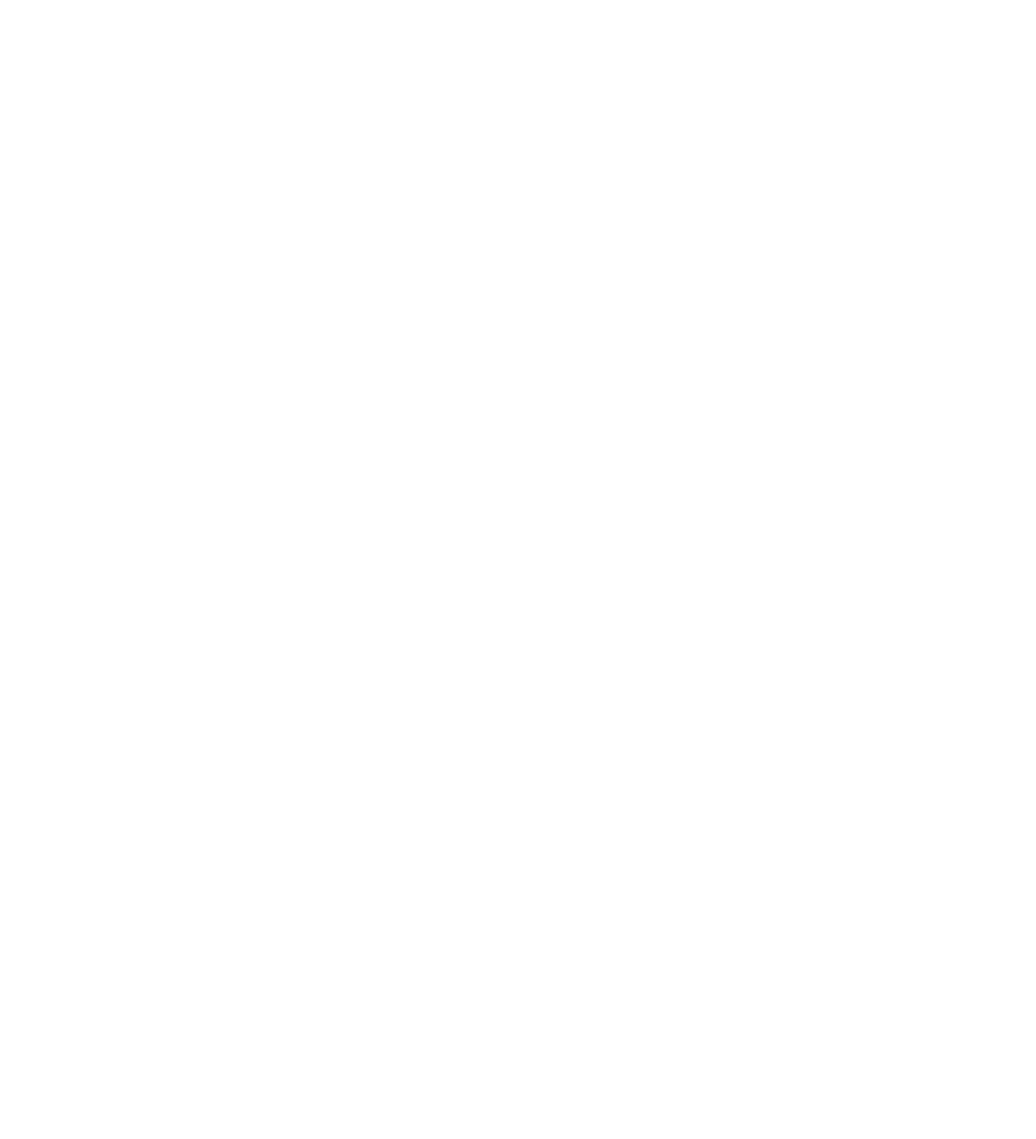
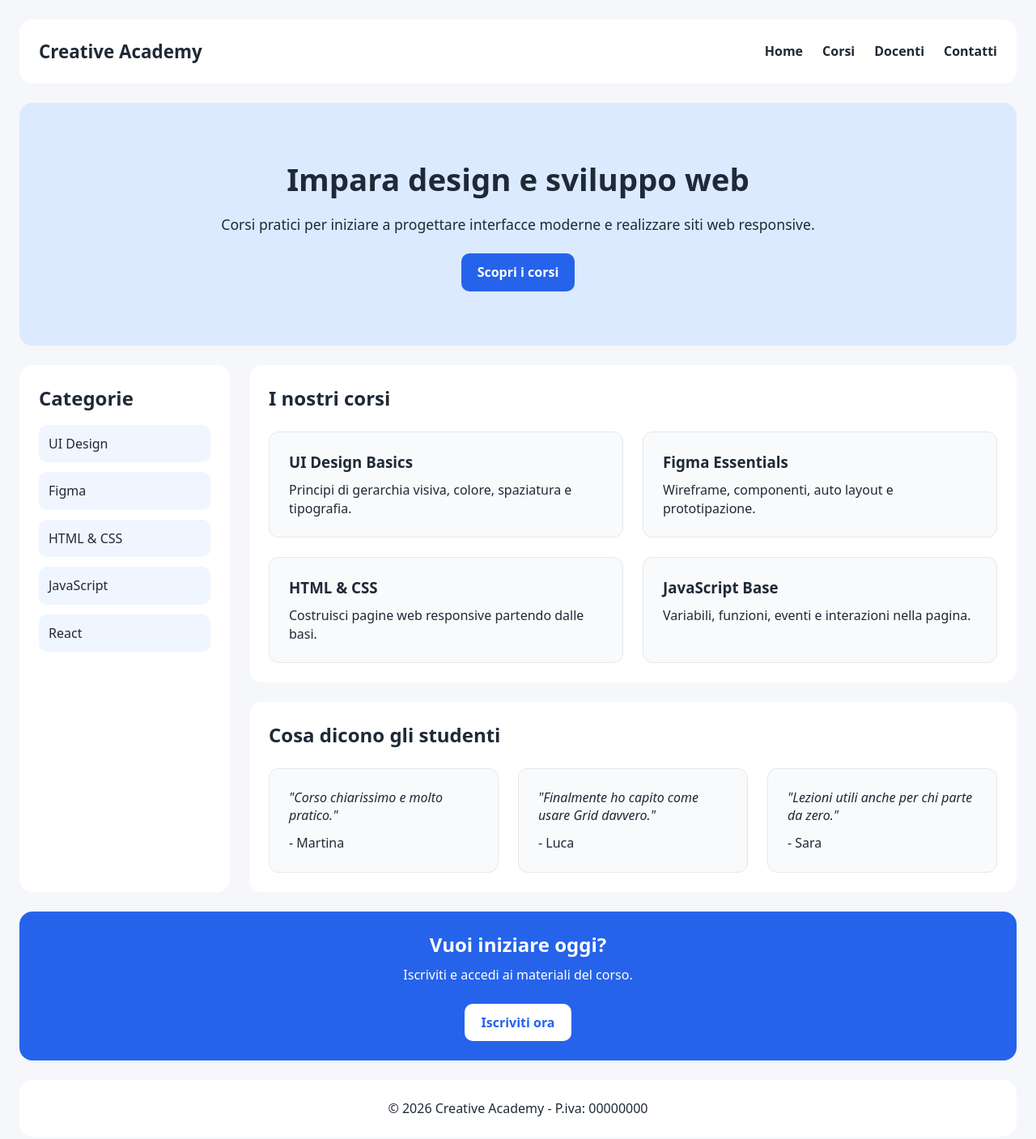
Before and after one commit to Milo-UI/B22-418, a plain HTML site: page esercizi/css-grid/index.html in a window 1280 px wide. Shown: the whole page at 81% size. Before the commit the page ends 800 px from the top, so only its background shows below. Drawn offline with Linux system fonts and the light colour scheme; files that its build step writes are made by us from their sources.

Commit message:
bootstrap

```diff
--- a/esercizi/css-grid/index.html
+++ b/esercizi/css-grid/index.html
@@ -4,6 +4,7 @@
     <meta charset="UTF-8">
     <meta name="viewport" content="width=device-width, initial-scale=1.0">
     <title>Exercise Grid Layout</title>
+
     <link rel="stylesheet" href="style.css">
 </head>
 <body>
@@ -59,5 +60,125 @@
         - Per il responsive puoi usare una o più media query.
     -->
 
+    <div class="page-layout">
+
+        <header class="header">
+            <div class="logo">Creative Academy</div>
+
+            <nav class="nav">
+                <a href="#!">Home</a>
+                <a href="#!">Corsi</a>
+                <a href="#!">Docenti</a>
+                <a href="#!">Contatti</a>
+            </nav>
+        </header>
+
+        <section class="hero">
+            <div class="hero-content">
+                <h1>Impara design e sviluppo web</h1>
+
+                <p>
+                    Corsi pratici per iniziare a progettare interfacce moderne e realizzare siti web responsive.
+                </p>
+
+                <a href="#!" class="btn">Scopri i corsi</a>
+            </div>
+        </section>
+
+        <aside class="sidebar">
+            <h2>Categorie</h2>
+
+            <ul>
+                <li>UI Design</li>
+                <li>Figma</li>
+                <li>HTML & CSS</li>
+                <li>JavaScript</li>
+                <li>React</li>
+            </ul>
+        </aside>
+
+        <main class="courses">
+            <h2>I nostri corsi</h2>
+
+            <div class="courses-grid">
+                <article class="card">
+                    <h3>UI Design Basics</h3>
+
+                    <p>
+                        Principi di gerarchia visiva, colore, spaziatura e tipografia.
+                    </p>
+                </article>
+
+                <article class="card">
+                    <h3>Figma Essentials</h3>
+
+                    <p>
+                        Wireframe, componenti, auto layout e prototipazione.
+                    </p>
+                </article>
+
+                <article class="card">
+                    <h3>HTML & CSS</h3>
+
+                    <p>
+                        Costruisci pagine web responsive partendo dalle basi.
+                    </p>
+                </article>
+
+                <article class="card">
+                    <h3>JavaScript Base</h3>
+
+                    <p>
+                        Variabili, funzioni, eventi e interazioni nella pagina.
+                    </p>
+                </article>
+            </div>
+        </main>
+
+        <section class="reviews">
+            <h2>Cosa dicono gli studenti</h2>
+
+            <div class="reviews-grid">
+                <article class="card">
+                    <p>
+                        "Corso chiarissimo e molto pratico."
+                    </p>
+                    <span>- Martina</span>
+                </article>
+
+                <article class="card">
+                    <p>
+                        "Finalmente ho capito come usare Grid davvero."
+                    </p>
+                    <span>- Luca</span>
+                </article>
+
+                <article class="card">
+                    <p>
+                        "Lezioni utili anche per chi parte da zero."
+                    </p>
+                    <span>- Sara</span>
+                </article>
+            </div>
+        </section>
+
+        <section class="cta">
+            <h2>Vuoi iniziare oggi?</h2>
+
+            <p>
+                Iscriviti e accedi ai materiali del corso.
+            </p>
+
+            <a href="#!" class="btn">Iscriviti ora</a>
+        </section>
+
+        <footer class="footer">
+            <p>
+                © 2026 Creative Academy <span class="d-none d-lg-inline-block">-</span> <br class="d-lg-none"> P.iva: 00000000
+            </p>
+        </footer>
+
+    </div>
+
 </body>
 </html>
--- /dev/null
+++ b/esercizi/css-grid/style.css
@@ -0,0 +1,234 @@
+* {
+    box-sizing: border-box;
+    margin: 0;
+    padding: 0;
+}
+
+:root {
+    --bg-clr: #f5f7fb;
+    --bg-card: #f9fafb;
+    --text-clr: #1f2937;
+    --primary: #2563eb;
+    --primary-light: #dbeafe;
+    --primary-lighter: #eff6ff;
+
+    --border: 1px solid #e5e7eb;
+    --radius-sm: 10px;
+    --radius: 12px;
+    --radius-lg: 16px;
+}
+
+body {
+    font-family: system-ui, -apple-system, BlinkMacSystemFont, 'Segoe UI', Roboto, Oxygen, Ubuntu, Cantarell, 'Open Sans', 'Helvetica Neue', sans-serif;
+    background-color: var(--bg-clr);
+    color: var(--text-clr);
+    line-height: 1.4;
+}
+
+a {
+    text-decoration: none;
+    color: inherit;
+}
+
+.page-layout {
+    min-height: 100vh;
+    display: grid;
+    grid-template-columns: 1fr;
+    gap: 1.5rem;
+    padding: 1.5rem;
+}
+
+.header,
+.hero,
+.sidebar,
+.courses,
+.reviews,
+.cta,
+.footer {
+    background-color: #fff;
+    border-radius: var(--radius-lg);
+    padding: 1.5rem;
+}
+
+.header {
+    display: flex;
+    flex-direction: column;
+    align-items: center;
+    gap: 1rem;
+    text-align: center;
+}
+
+.logo {
+    font-size: 1.4rem;
+    font-weight: bold;
+}
+
+.nav {
+    display: flex;
+    gap: 1.5rem;
+}
+
+.nav a {
+    font-weight: 600;
+}
+
+.hero {
+    background: var(--primary-light);
+    text-align: center;
+}
+
+.hero h1 {
+    font-size: 2rem;
+    margin-bottom: 1rem;
+}
+
+.hero p {
+    margin-bottom: 1.5rem;
+    font-size: 1.1rem;
+}
+
+.btn {
+    display: inline-block;
+    background-color: var(--primary);
+    color: white;
+    padding: .75rem 1.25rem;
+    border-radius: var(--radius-sm);
+    font-weight: bold;
+}
+
+.sidebar h2 {
+    margin-bottom: 1rem;
+}
+
+.sidebar ul {
+    list-style: none;
+    display: grid;
+    gap: .75rem;
+}
+
+.sidebar li {
+    background-color: var(--primary-lighter);
+    padding: .75rem;
+    border-radius: var(--radius-sm);
+}
+
+.courses h2,
+.reviews h2 {
+    margin-bottom: 1.5rem;
+}
+
+.courses-grid,
+.reviews-grid {
+    display: grid;
+    gap: 1.5rem;
+}
+
+.card {
+    background-color: var(--bg-card);
+    padding: 1.5rem;
+    border-radius: var(--radius);
+    border: var(--border);
+}
+
+.card h3 {
+    margin-bottom: .625rem;
+}
+
+.reviews .card p {
+    margin-bottom: .75rem;
+    font-style: italic;
+}
+
+.cta {
+    text-align: center;
+    background-color: var(--primary);
+    color: white;
+}
+
+.cta h2 {
+    margin-bottom: .625rem;
+}
+
+.cta p {
+    margin-bottom: 1.5rem;
+}
+
+.cta .btn {
+    background-color: white;
+    color: var(--primary);
+}
+
+.footer {
+    text-align: center;
+}
+
+.d-none {
+    display: none;
+}
+
+@media (min-width: 900px) {
+    .d-lg-inline-block {
+        display: inline-block;
+    }
+
+    .d-lg-none {
+        display: none;
+    }
+
+    .page-layout {
+        grid-template-columns: 260px 1fr 1fr;
+        grid-template-areas:
+            "header header header"
+            "hero hero hero"
+            "sidebar courses courses"
+            "sidebar reviews reviews"
+            "cta cta cta"
+            "footer footer footer"
+        ;
+    }
+
+    .header {
+        grid-area: header;
+        flex-direction: row;
+        justify-content: space-between;
+    }
+
+    .hero {
+        grid-area: hero;
+        min-height: 300px;
+        display: grid;
+        place-items: center;
+    }
+
+    .hero h1 {
+        font-size: 2.4rem;
+    }
+
+    .sidebar {
+        grid-area: sidebar;
+    }
+
+    .courses {
+        grid-area: courses;
+    }
+
+    .courses-grid {
+        grid-template-columns: repeat(2, 1fr);
+    }
+
+    .reviews {
+        grid-area: reviews;
+    }
+
+    .reviews-grid {
+        grid-template-columns: repeat(3, 1fr);
+    }
+
+    .cta {
+        grid-area: cta;
+    }
+
+    .footer {
+        grid-area: footer;
+    }
+}
```
Also changed, not shown: 02-stile-pagine/08-bootstrap.html (added, +130 -0 lines).
